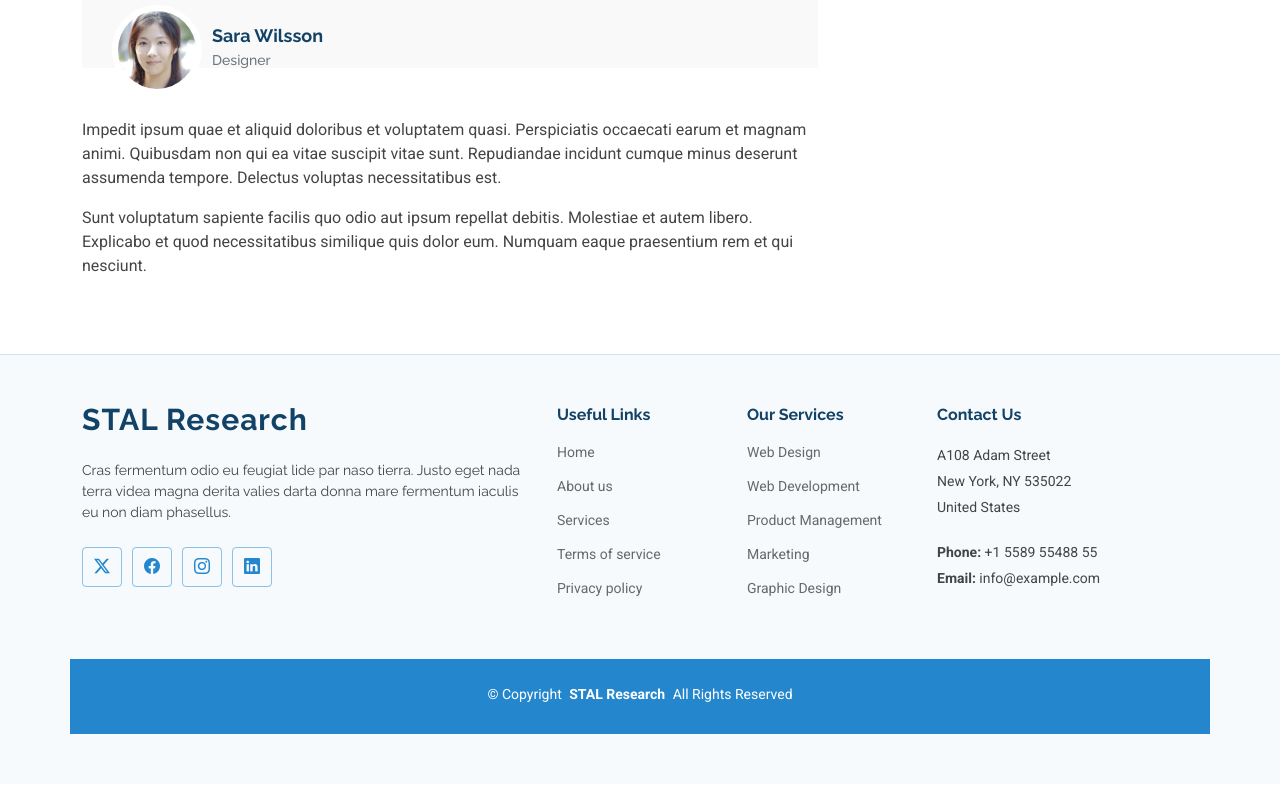
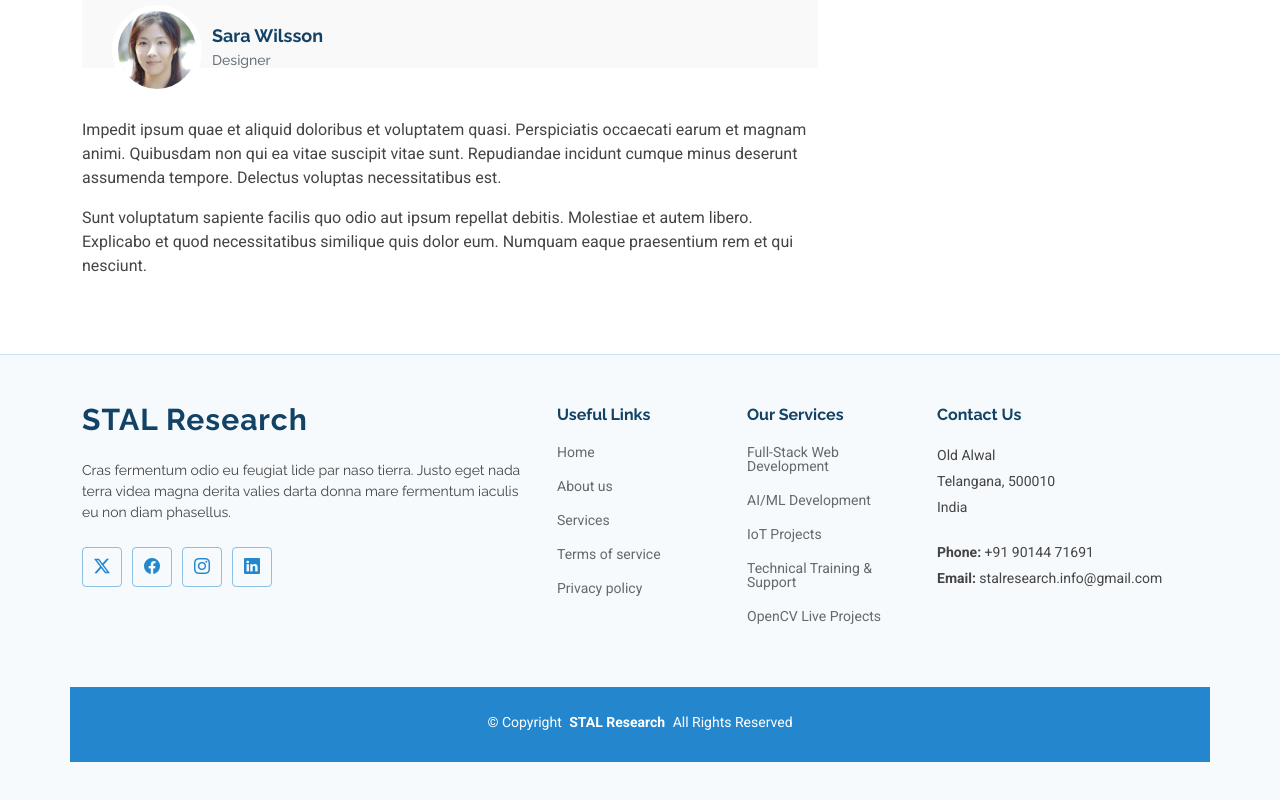
Before and after one commit to gnaneshwarbandari/stalresearch, a plain HTML site: page portfolio-details.html in a window 1280 px wide. Shown: the part 1766-2566 px from the top of the page. Drawn offline with Linux system fonts and the light colour scheme.

Commit message:
modifications

```diff
--- a/portfolio-details.html
+++ b/portfolio-details.html
@@ -233,21 +233,21 @@
         <div class="col-lg-2 col-6 footer-links">
           <h4>Our Services</h4>
           <ul>
-            <li><a href="#">Web Design</a></li>
-            <li><a href="#">Web Development</a></li>
-            <li><a href="#">Product Management</a></li>
-            <li><a href="#">Marketing</a></li>
-            <li><a href="#">Graphic Design</a></li>
+            <li><a href="#">Full-Stack Web Development</a></li>
+            <li><a href="#">AI/ML Development</a></li>
+            <li><a href="#">IoT Projects</a></li>
+            <li><a href="#">Technical Training & Support</a></li>
+            <li><a href="#">OpenCV Live Projects</a></li>
           </ul>
         </div>
 
         <div class="col-lg-3 col-md-12 footer-contact text-center text-md-start">
           <h4>Contact Us</h4>
-          <p>A108 Adam Street</p>
-          <p>New York, NY 535022</p>
-          <p>United States</p>
-          <p class="mt-4"><strong>Phone:</strong> <span>+1 5589 55488 55</span></p>
-          <p><strong>Email:</strong> <span>info@example.com</span></p>
+          <p>Old Alwal</p>
+          <p>Telangana, 500010</p>
+          <p>India</p>
+          <p class="mt-4"><strong>Phone:</strong> <span>+91 90144 71691</span></p>
+          <p><strong>Email:</strong> <span>stalresearch.info@gmail.com</span></p>
         </div>
 
       </div>
```
Also changed, not shown: service-details.html (+10 -10 lines), starter-page.html (+10 -10 lines).
